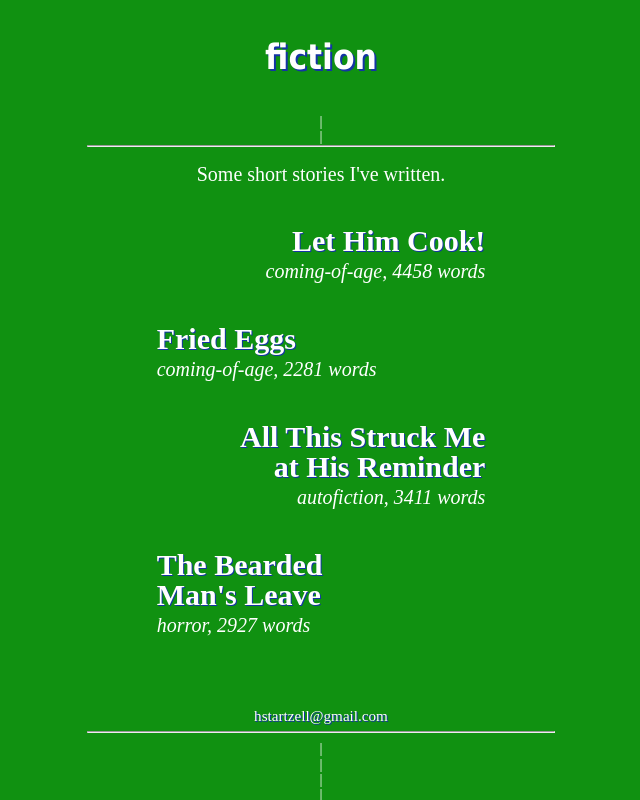
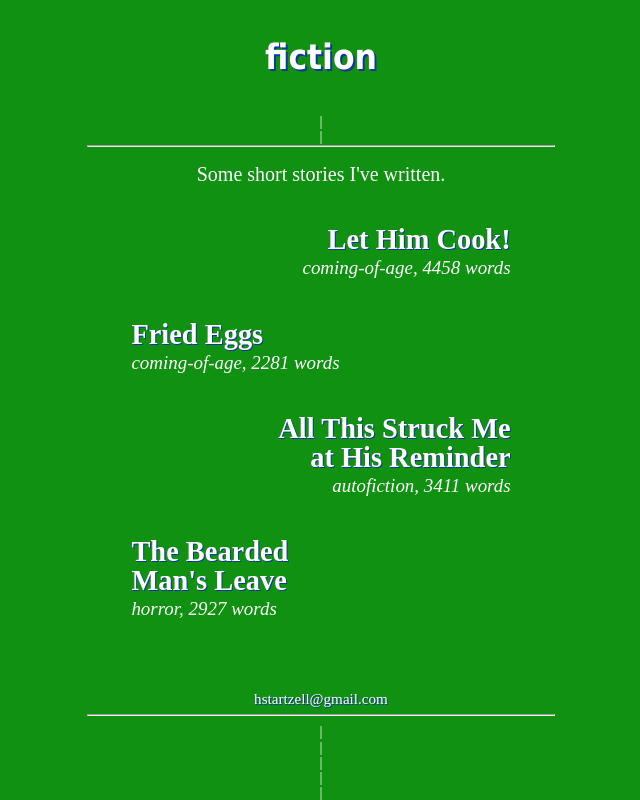
Before and after one commit to haydensta/haydenst.art, a plain HTML site: page writing/fiction/index.html in a window 1280 px wide. Shown: the top 800 px of the page, without its empty margins (319-959 px from the left). Drawn offline with Linux system fonts and the light colour scheme; files that its build step writes are made by us from their sources.

Commit message:
global styles to sccripts and dfiction

```diff
--- a/writing/fiction/index.html
+++ b/writing/fiction/index.html
@@ -2,7 +2,7 @@
 <html>
 <head>
 
-<link rel="stylesheet" type="text/css" href="style.css">
+<link rel="stylesheet" type="text/css" href="../../style.css">
 
 <link rel="icon" type="image/x-icon" href="/images/favicon.ico">
 
@@ -75,9 +75,9 @@ h2 {
   text-shadow: 2px 2px #1434A4;
 }
 
-p {
+/* p {
   line-height: 0.0px;
-}
+} */
 
 .info-left {
   font-size: 20px;
@@ -159,43 +159,6 @@ a:active {
 
 .container:hover .overlay {
   opacity: 1;
-}
-
-.center-box {
-  margin: auto;
-  width: 100;
-  /* position: absolute; */
-  text-align: center;
-  /* padding-left: 50%; */
-  /* x:50%; */
-  /* padding-left: 50%; */
-
-}
-
-.right-box {
-  font-size: 30px;
-  padding-right: 37%;
-  text-align: right;
-}
-
-.right-info {
-  font-size: 20px;
-  padding-right: 37%;
-  padding-bottom: 3%;
-  text-align: right;
-}
-
-.left-box {
-  font-size: 30px;
-  padding-left: 37%;
-  text-align: left;
-}
-
-.left-info {
-  font-size: 20px;
-  padding-left: 37%;
-  padding-bottom: 3%;
-  text-align: left;
 }
 
 </style>
```
Also changed, not shown: writing/fiction/allthisstruckmeathisreminder.html (+3 -14 lines), writing/fiction/friedeggs.html (+3 -14 lines), writing/fiction/lethimcook.html (+3 -15 lines), writing/fiction/thebeardedmansleave.html (+3 -14 lines), writing/scripts/index.html (+3 -40 lines), writing/scripts/overboard.html (+3 -14 lines), writing/scripts/patient00.html (+3 -15 lines).
